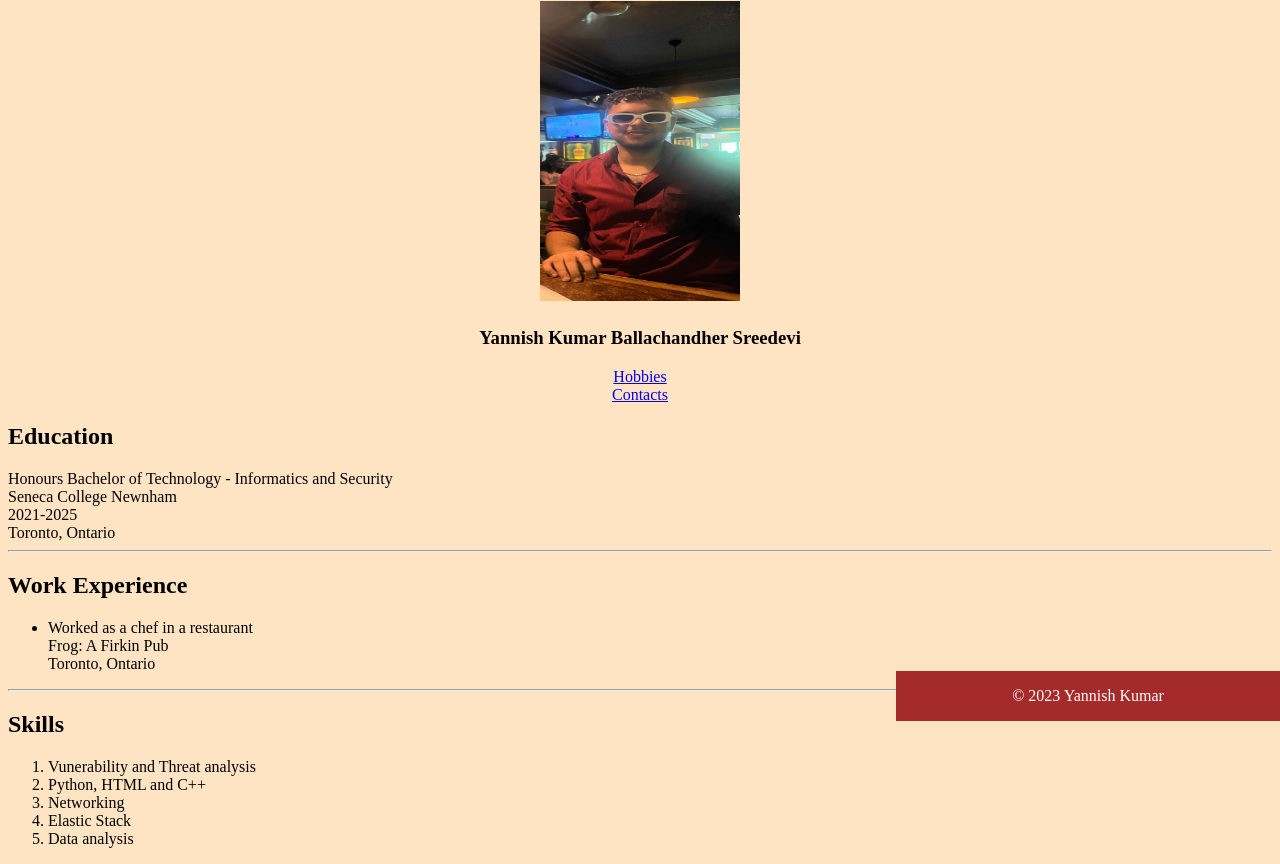
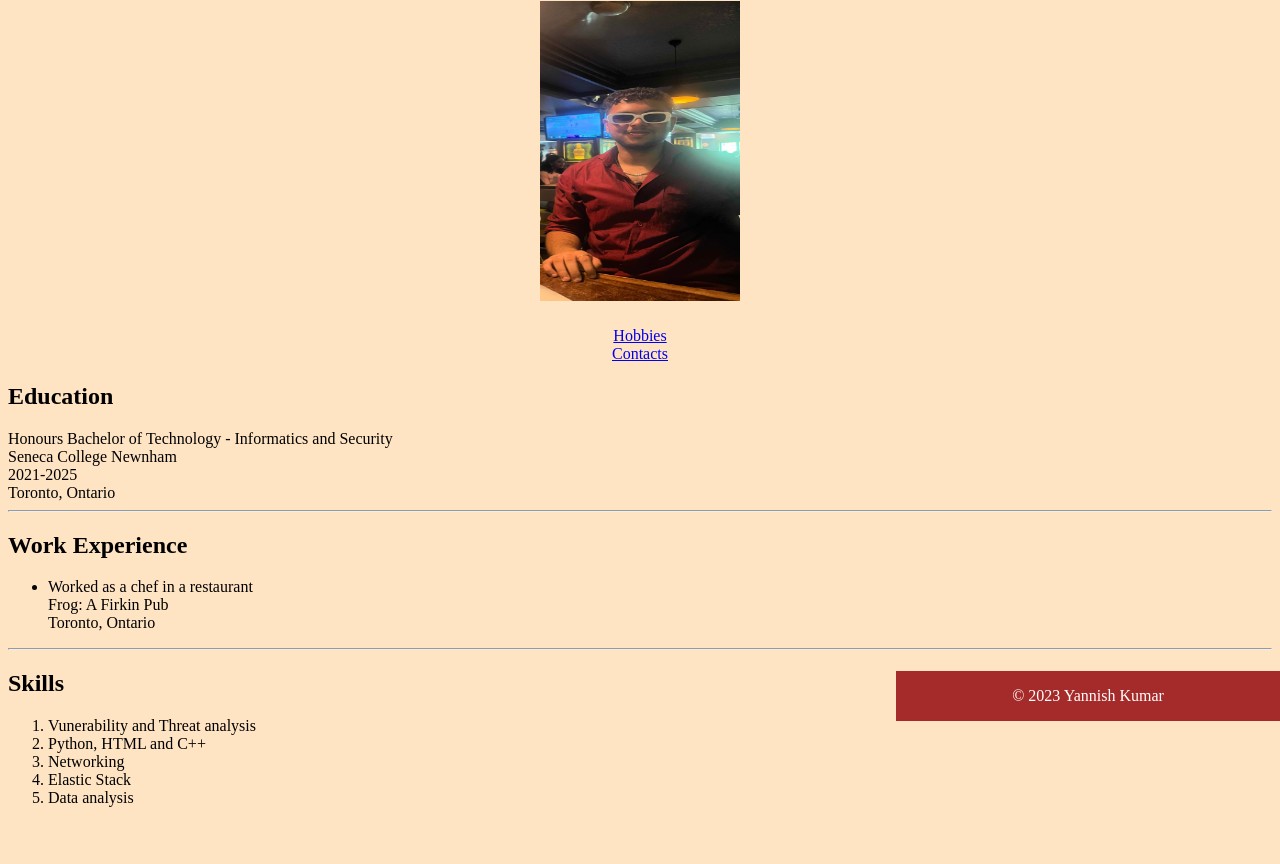
Before and after one commit to yballachandher-sreed/HTML-Assignment-Resume, a plain HTML site: page index.html in a window 1280 px wide. Shown: the part 79-943 px from the top of the page. After the commit the page ends 902 px from the top, so only its background shows below. Drawn offline with Linux system fonts and the light colour scheme.

Commit message:
Update index.html

```diff
--- a/index.html
+++ b/index.html
@@ -26,7 +26,6 @@
     <h2>
         <img src="IMG_4071.jpg" alt="My image" height="300" width="200"/>
     </h2>
-    <h3> Yannish Kumar Ballachandher Sreedevi </h3>
     <p>
         <a href="Hobbies.html">Hobbies</a> <br>
         <a href="Contacts.html">Contacts</a>
```
